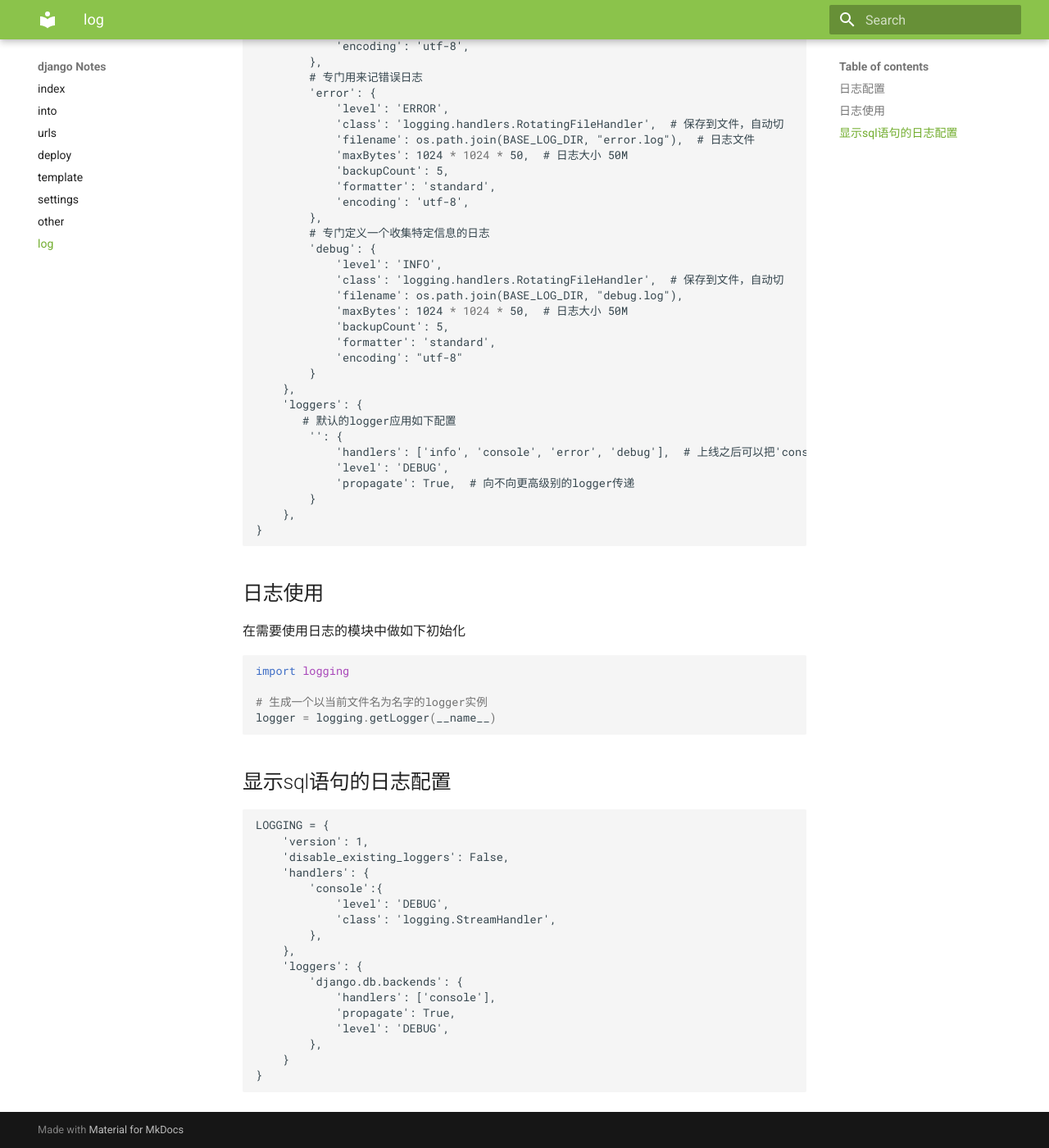
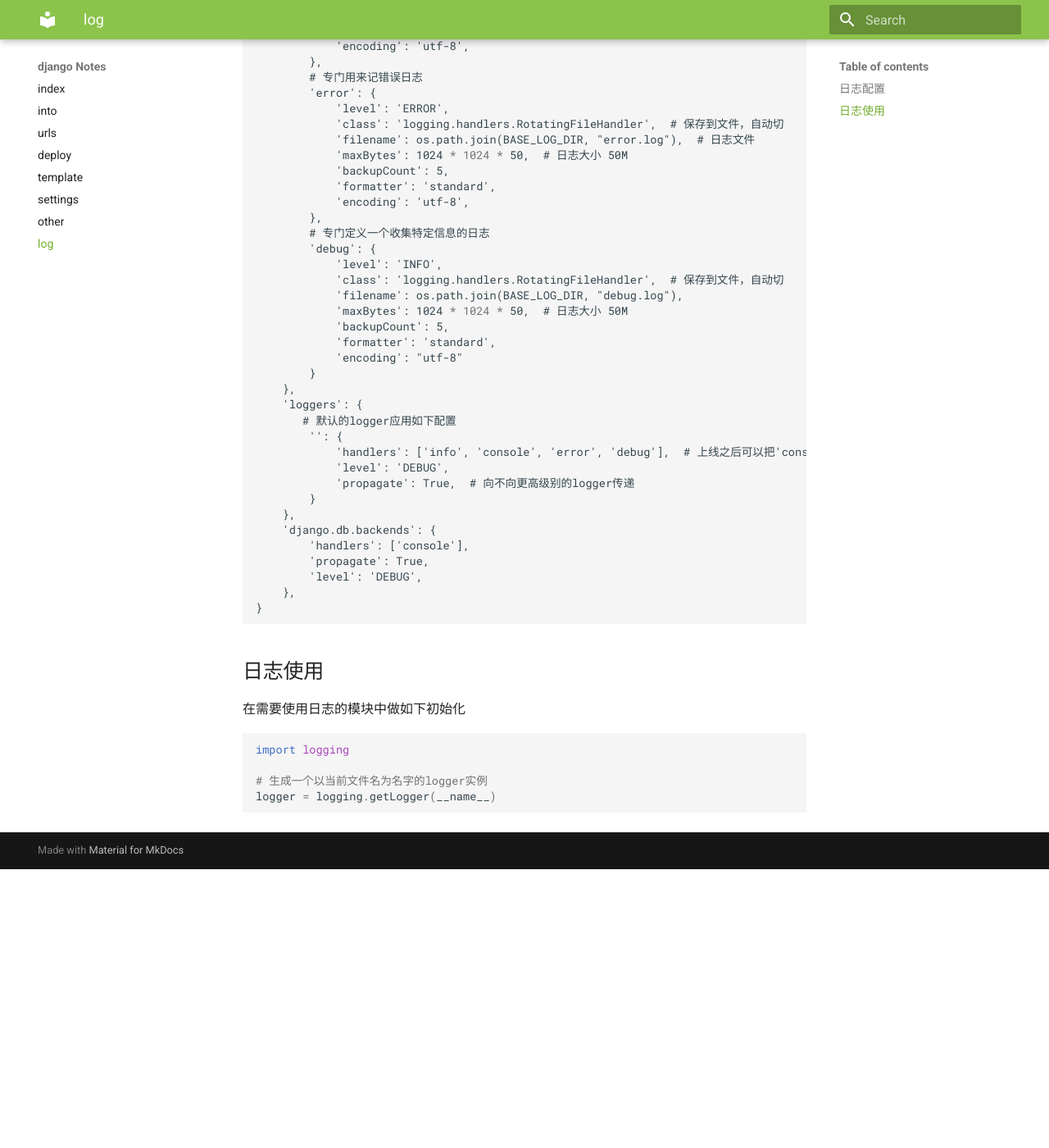
Before and after one commit to chrishshare/djnotenotes, an MkDocs documentation site: the page built from docs/log.md, in a window 1280 px wide and 1400 px high, scrolled down 883 px. Shown: the whole window at 82% size. Built offline with MkDocs 1.6.1 and Material for MkDocs 9.7.7, drawn with Linux system fonts in a browser that asks for light colours; after the commit the page ends 1943 px from its top, so only the background shows below that.

Commit message:
modify log config

````diff
--- a/docs/log.md
+++ b/docs/log.md
@@ -79,26 +84,3 @@ import logging
 logger = logging.getLogger(__name__)
 
 ```
-
-
-## 显示sql语句的日志配置
-```
-LOGGING = {
-    'version': 1,
-    'disable_existing_loggers': False,
-    'handlers': {
-        'console':{
-            'level': 'DEBUG',
-            'class': 'logging.StreamHandler',
-        },
-    },
-    'loggers': {
-        'django.db.backends': {
-            'handlers': ['console'],
-            'propagate': True,
-            'level': 'DEBUG',
-        },
-    }
-}
-
-```
````
Also changed, not shown: other parts of docs/log.md (+5 -0 lines).
